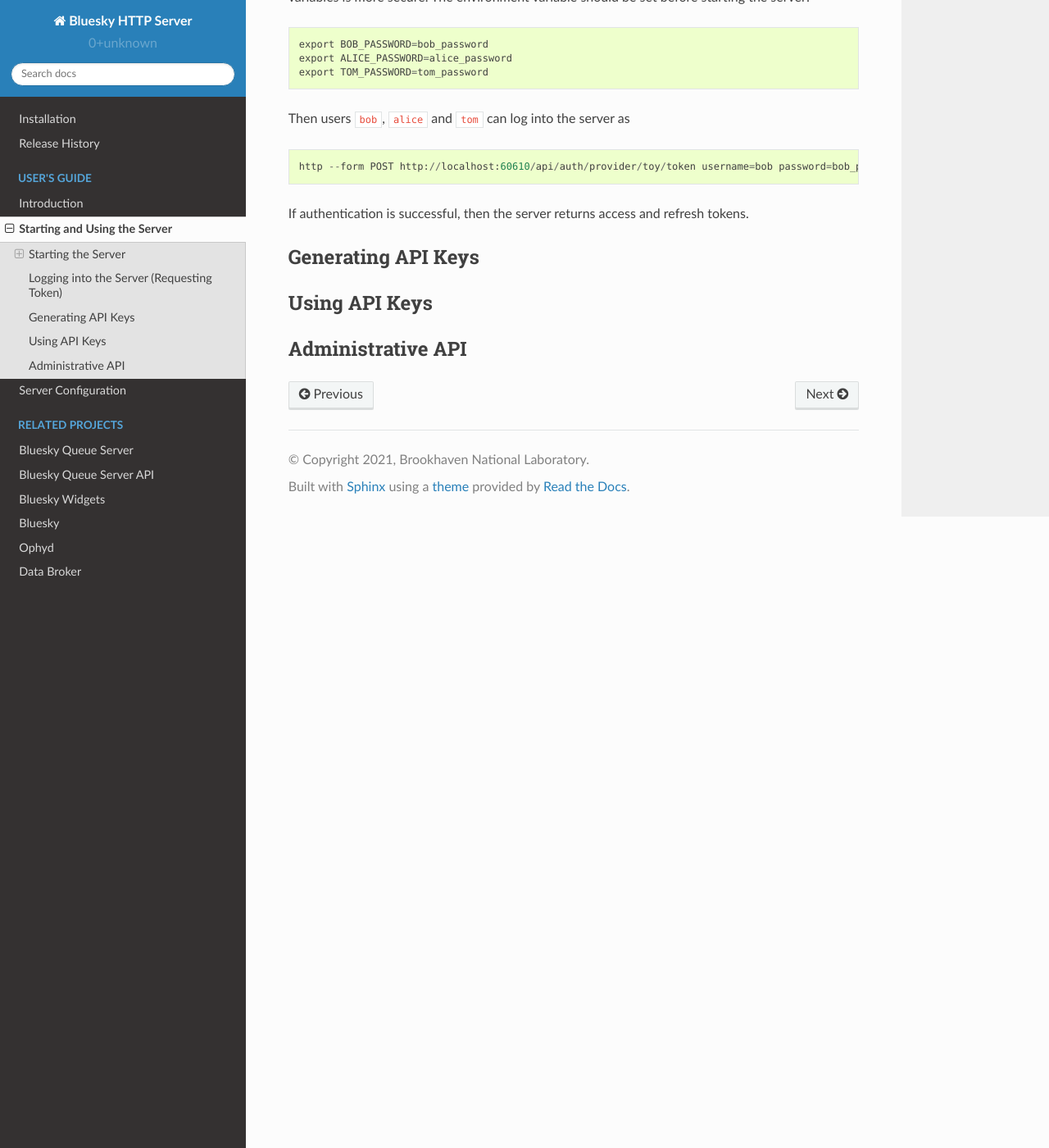
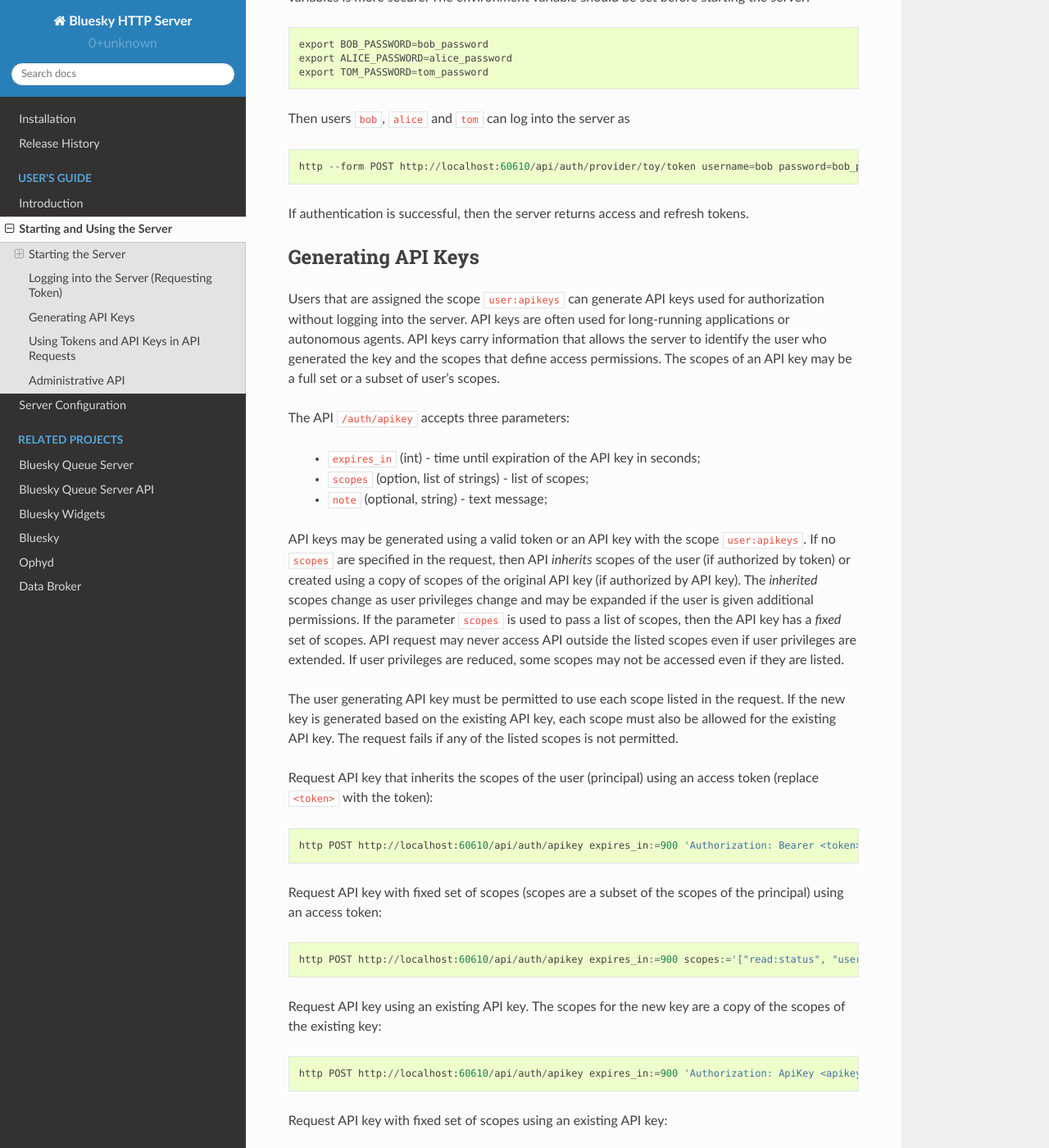
Before and after one commit to bluesky/bluesky-httpserver, a Sphinx documentation site: the page built from docs/source/usage.rst, in a window 1280 px wide and 1400 px high, scrolled down 2766 px. Shown: the whole window at 82% size. Built offline with Sphinx 7.4.7 and the Read the Docs theme 2.0.0, drawn with Linux system fonts in a browser that asks for light colours; some of the changed text lies outside the part shown.

Commit message:
DOC: generating API keys

```diff
--- a/docs/source/usage.rst
+++ b/docs/source/usage.rst
@@ -131,10 +131,54 @@ If authentication is successful, then the server returns access and refresh toke
 Generating API Keys
 ===================
 
+Users that are assigned the scope ``user:apikeys`` can generate API keys used for authorization
+without logging into the server. API keys are often used for long-running applications or
+autonomous agents. API keys carry information that allows the server to identify the user
+who generated the key and the scopes that define access permissions. The scopes of an API key
+may be a full set or a subset of user's scopes.
+
+The API ``/auth/apikey`` accepts three parameters:
+
+  - ``expires_in`` (int) - time until expiration of the API key in seconds;
+  - ``scopes`` (option, list of strings) - list of scopes;
+  - ``note`` (optional, string) - text message;
+
+API keys may be generated using a valid token or an API key with the scope ``user:apikeys``.
+If no ``scopes`` are specified in the request, then API *inherits* scopes of the user
+(if authorized by token) or created using a copy of scopes of the original API key
+(if authorized by API key). The *inherited* scopes change as user privileges change and
+may be expanded if the user is given additional permissions. If the parameter ``scopes``
+is used to pass a list of scopes, then the API key has a *fixed* set of scopes. API request
+may never access API outside the listed scopes even if user privileges are extended.
+If user privileges are reduced, some scopes may not be accessed even if they are listed.
+
+The user generating API key must be permitted to use each scope listed in the request.
+If the new key is generated based on the existing API key, each scope must also be
+allowed for the existing API key. The request fails if any of the listed scopes is
+not permitted.
+
+Request API key that inherits the scopes of the user (principal) using an access token
+(replace ``<token>`` with the token)::
+
+    http POST http://localhost:60610/api/auth/apikey expires_in:=900 'Authorization: Bearer <token>’
+
+Request API key with fixed set of scopes (scopes are a subset of the scopes of the principal)
+using an access token::
+
+    http POST http://localhost:60610/api/auth/apikey expires_in:=900 scopes:='["read:status", "user::apikeys"]' 'Authorization: Bearer <token>’
+
+Request API key using an existing API key. The scopes for the new key are a copy of the scopes of
+the existing key::
+
+    http POST http://localhost:60610/api/auth/apikey expires_in:=900 'Authorization: ApiKey <apikey>’
+
+Request API key with fixed set of scopes using an existing API key::
+
+    http POST http://localhost:60610/api/auth/apikey expires_in:=900 scopes:='["read:status"]' 'Authorization: ApiKey <apikey>’
 
 
-Using API Keys
-==============
+Using Tokens and API Keys in API Requests
+=========================================
 
 Administrative API
 ==================
```
